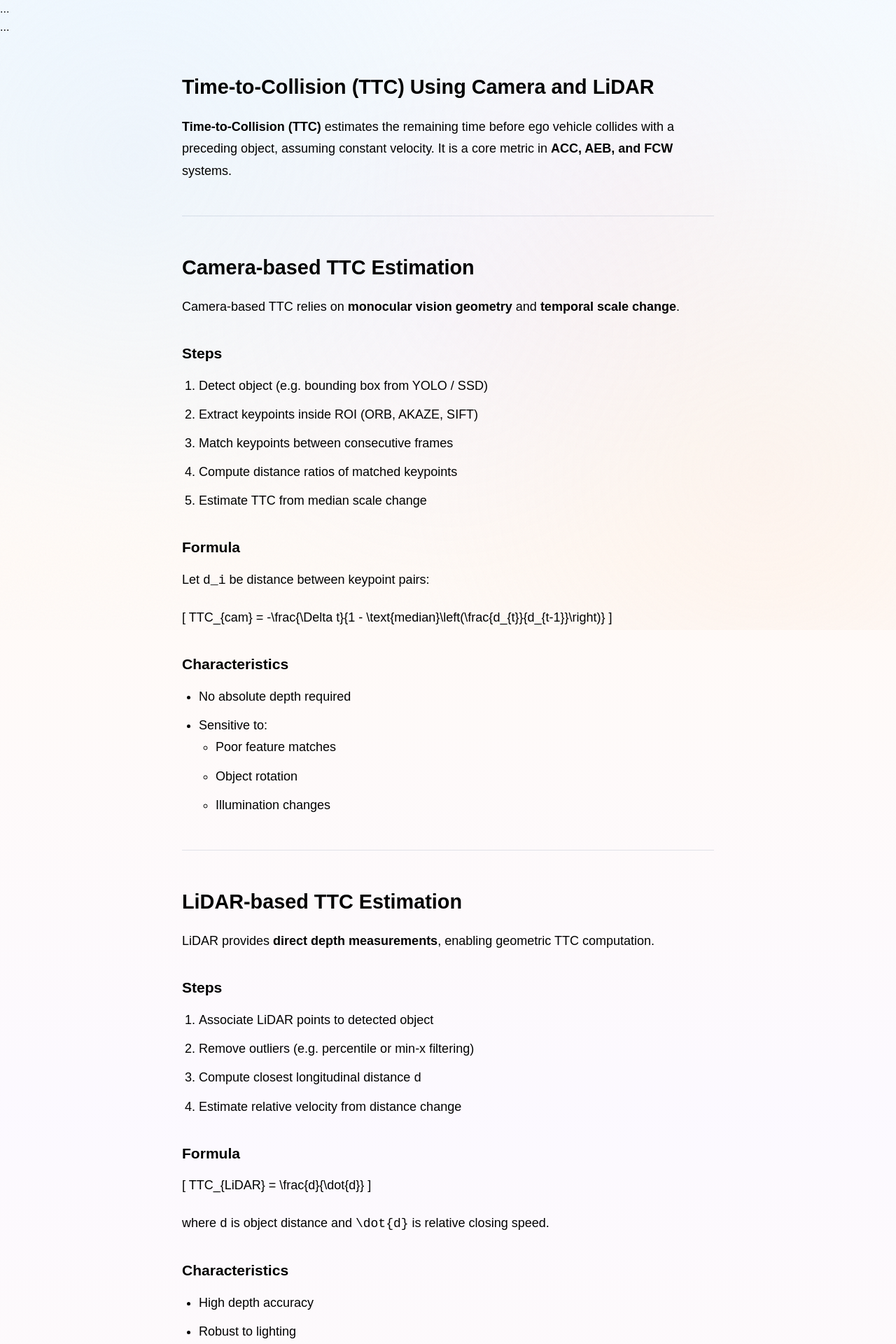
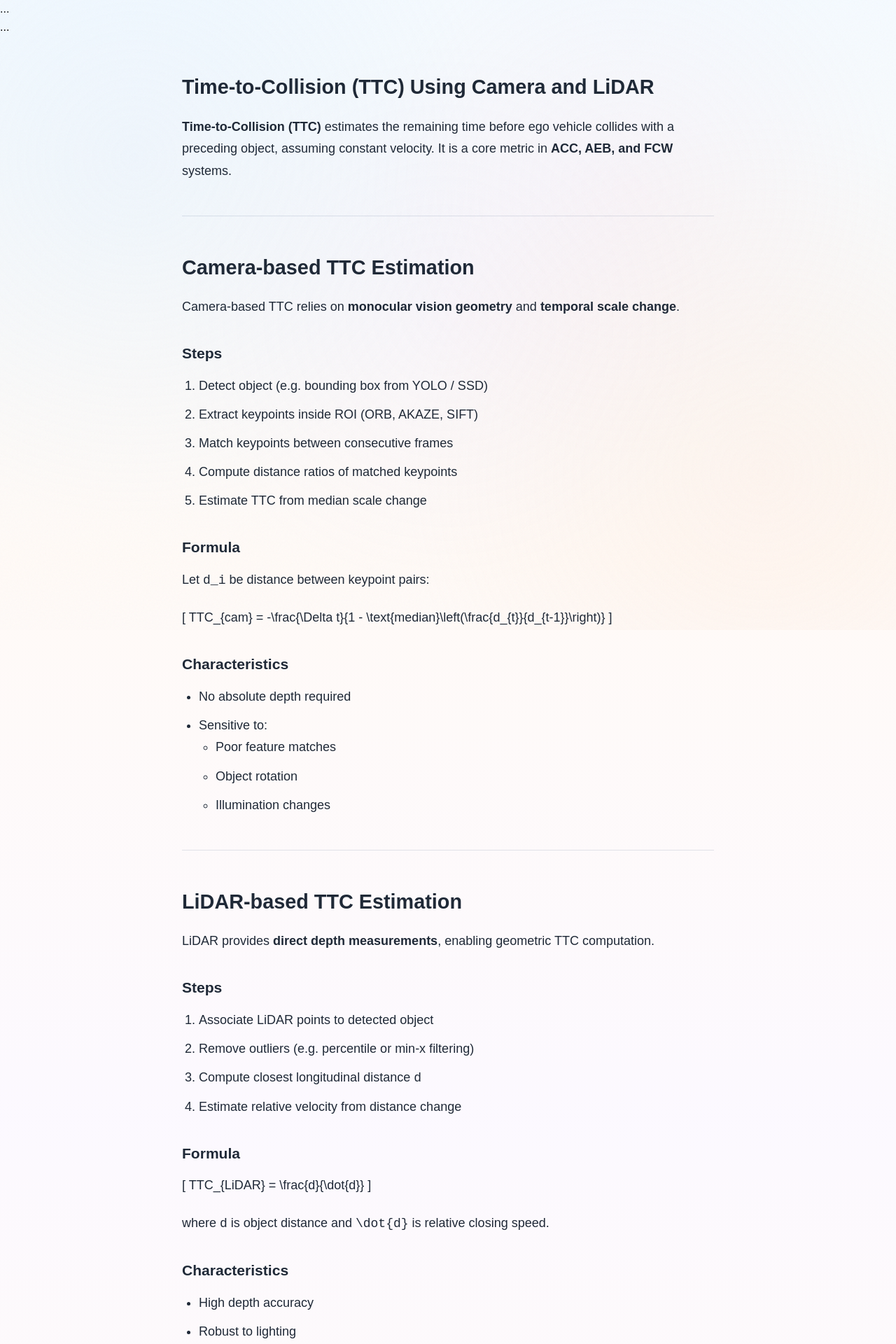
Before and after one commit to saurabhborse95/saurabhborse95.github.io, a Jekyll site: the page built from _posts/2026-02-03-ttc-camera-lidar.md, in a window 1280 px wide. Shown: the top 1920 px of the page at 70% size. Built offline with Jekyll 4.4.1, drawn with Linux system fonts in a browser that asks for light colours.

Commit message:
Enhance post content styles for better readability
Added styles for post content to enhance readability.

```diff
--- a/assets/css/style.css
+++ b/assets/css/style.css
@@ -812,6 +812,28 @@
         .post-content strong {
             font-weight: 600;
         }
+        .post-content {
+            color: #1f2937; /* dark slate, very readable */
+        }
+        .post-content {
+            max-width: 760px;
+            margin: 0 auto;
+            font-size: 18px;
+            line-height: 1.75;
+            color: #1f2937;
+            background: transparent;
+        }
+        .post-content p,
+        .post-content li {
+            color: #1f2937;
+        }
+        .post-content h1,
+        .post-content h2,
+        .post-content h3 {
+            color: var(--primary);
+        }
+
+
 
 
 
```
